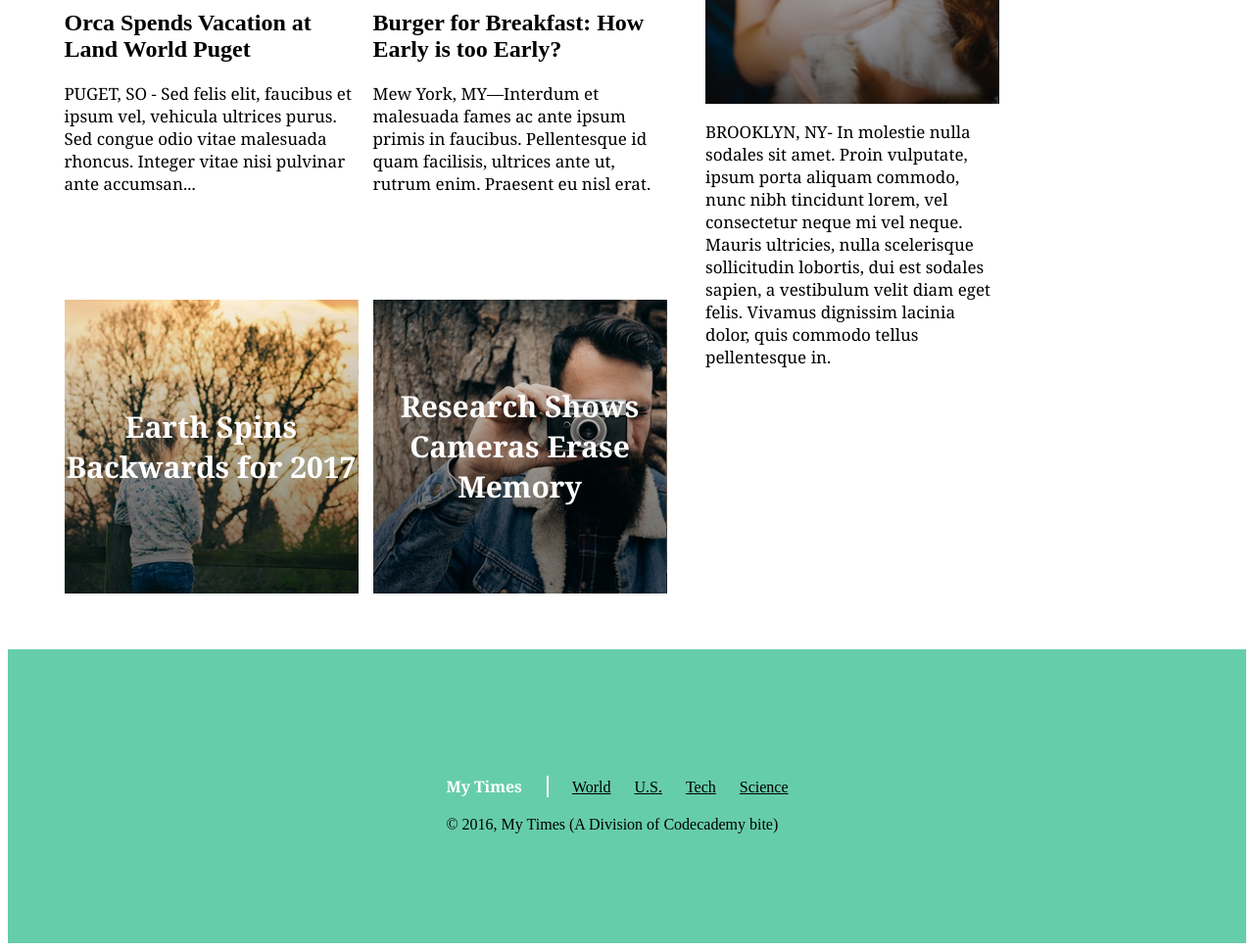
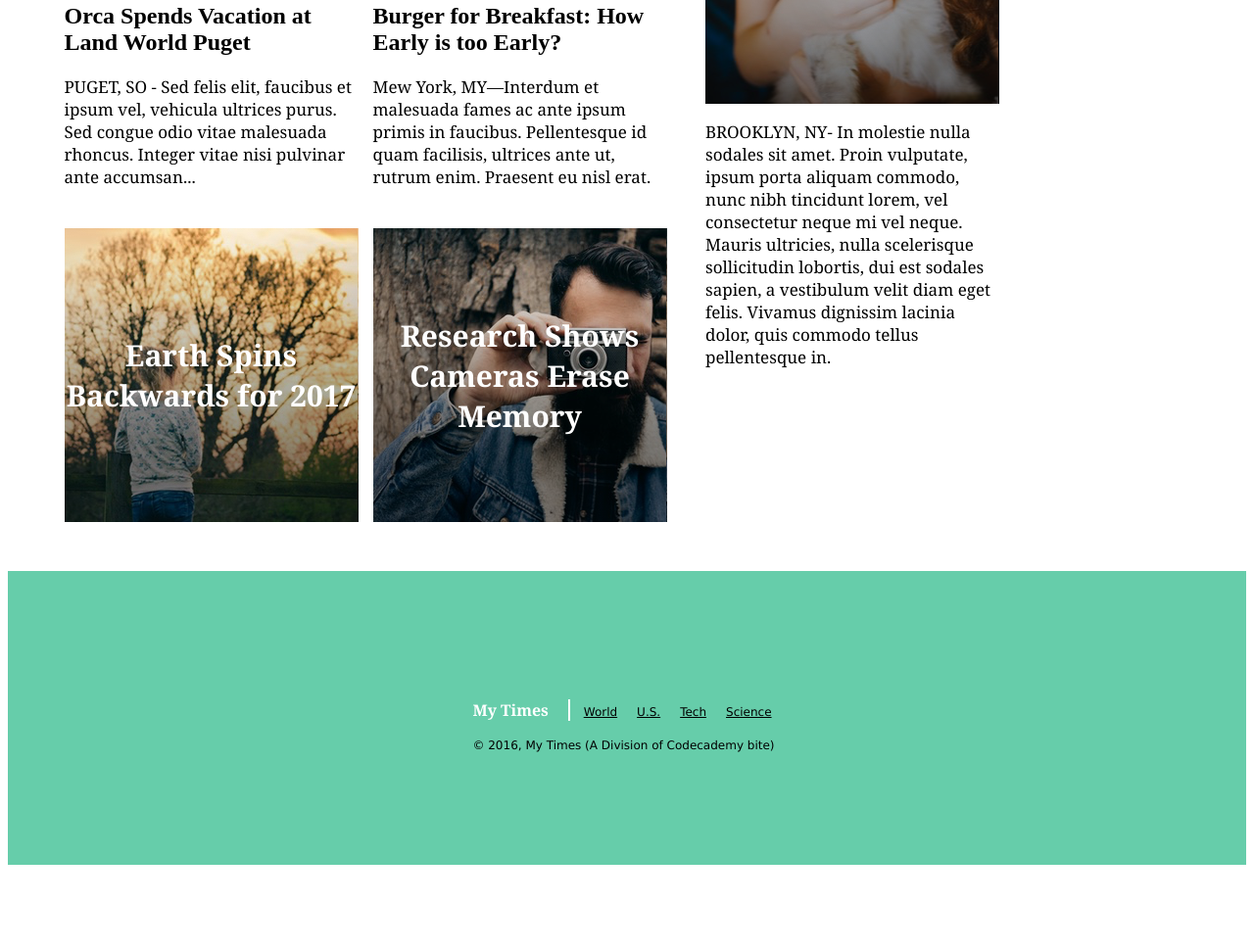
Before and after one commit to slape/mynews, a plain HTML site: page index.html in a window 1280 px wide. Shown: the part 743-1714 px from the top of the page at 98% size. After the commit the page ends 1634 px from the top, so only its background shows below. Drawn offline with Linux system fonts and the light colour scheme.

Commit message:
main final

```diff
--- a/resources/style.css
+++ b/resources/style.css
@@ -85,6 +85,8 @@ nav span {
   display: flex;
   align-content: center;
   align-items: center;
+  height: 300px;
+  width: 300px;
 }
 
 .featurePicture {
@@ -101,16 +103,17 @@ nav span {
   align-items: center;
 }
 
-.story {
-  height: 300px;
+#Orca,
+#burger {
+  height: 170px;
   width: 300px;
 }
 
 .storyFlexContainer {
-  height: 630px;
+  height: 550px;
   width: 630px;
   display: flex;
-  justify-content: space-around;
+  justify-content: space-between;
   align-items: center;
   flex-flow: column wrap;
 }
@@ -138,28 +141,28 @@ nav span {
 
 footer {
   height: 300px;
+  width: 100%;
+  margin: auto;
   background-color: MediumAquamarine;
   display: flex;
+  flex-direction: column;
   align-items: center;
   justify-content: center;
+  align-content: center;
+  font-family: Verdana;
+  font-size: 12px;
 }
 
 footer nav {
-  padding: 20px 10px;
-  display: inline-block;
+  display: inline-flex;
 }
 
 .footerLogo h3 {
-  display: inline-block;
-  padding-right: 25px;
+  display: inline-flex;
+  padding-right: 20px;
   border-right: 2px solid white;
   font-family: Georgia;
   font-size: 16px;
   font-weight: bold;
   color: white;
 }
-
-.footerCopyright {
-  display: flex;
-  flex-wrap: wrap;
-}
```
Also changed, not shown: index.html (line endings or trailing spaces).
